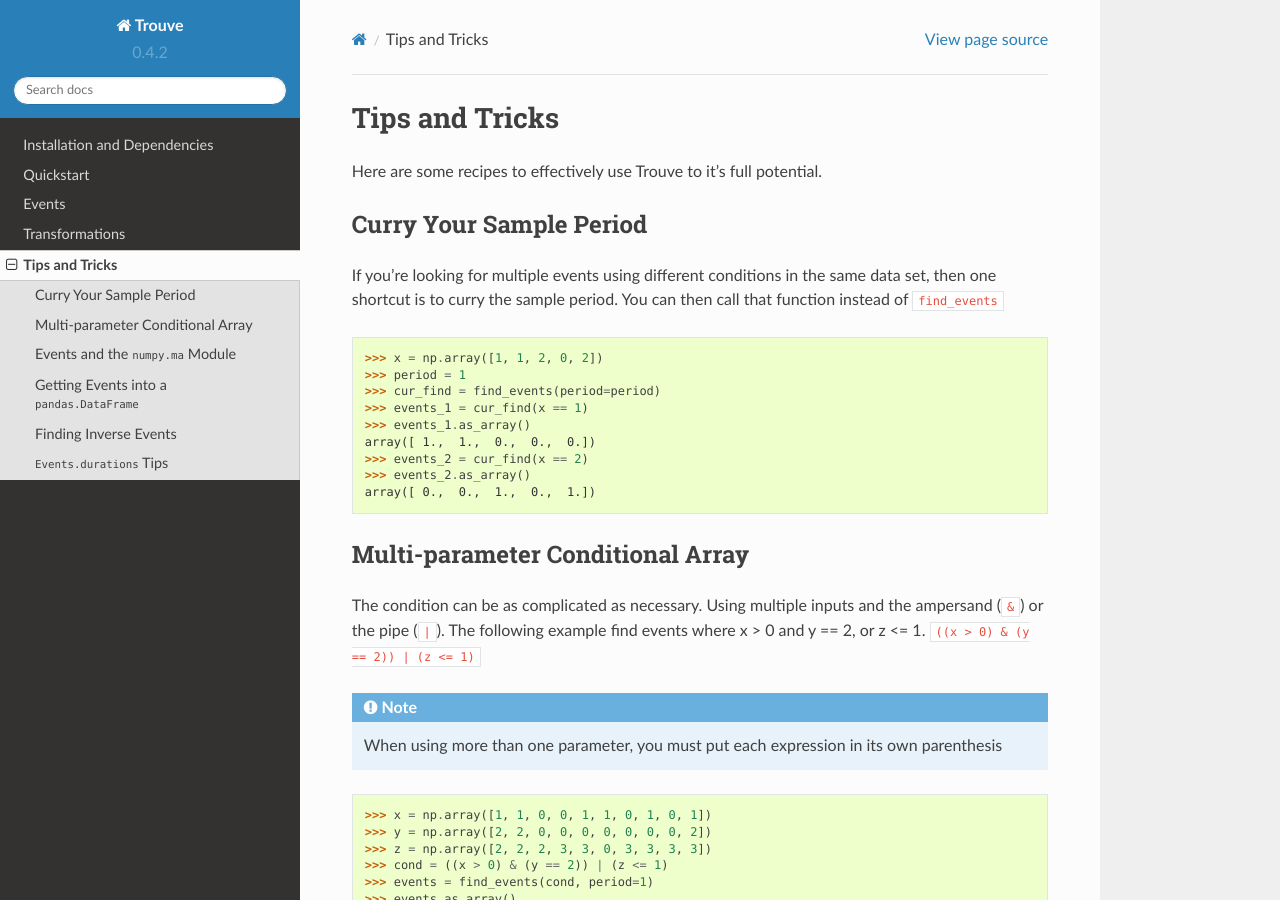
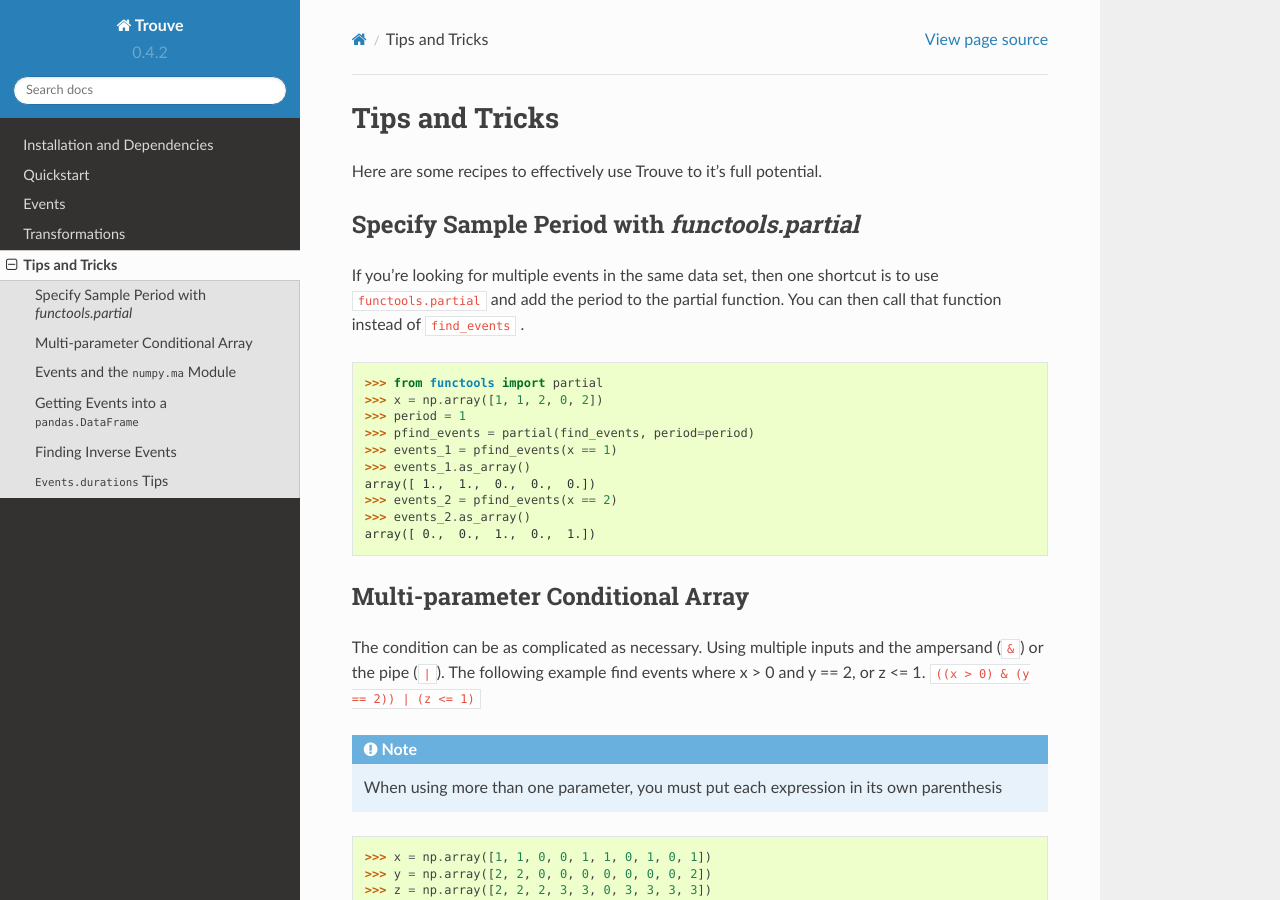
Before and after one commit to rwhitt2049/trouve, a Sphinx documentation site: the page built from docs/tips_and_tricks.rst, in a window 1280 px wide and 900 px high. Built offline with Sphinx 7.4.7 and the Read the Docs theme 2.0.0, drawn with Linux system fonts in a browser that asks for light colours.

Commit message:
Remove curry(find_events). Make period a keyword argument
Moved period to a keyword argument. Make access pattern for multiple events a partial event specifying period.

Update tips_and_tricks.rst with partial function method

```diff
--- a/docs/tips_and_tricks.rst
+++ b/docs/tips_and_tricks.rst
@@ -11,22 +11,23 @@
     from trouve import find_events
     from trouve.transformations import *
 
-Curry Your Sample Period
-------------------------
+Specify Sample Period with `functools.partial`
+----------------------------------------------
 
-If you're looking for multiple events using different conditions in the same data set, then
-one shortcut is to curry the sample period. You can then call that function instead of
-``find_events``
+If you're looking for multiple events in the same data set, then one shortcut is
+to use ``functools.partial`` and add the period to the partial function.
+You can then call that function instead of ``find_events`` .
 
-.. doctest:: curry
+.. doctest:: partial_period
 
+    >>> from functools import partial
     >>> x = np.array([1, 1, 2, 0, 2])
     >>> period = 1
-    >>> cur_find = find_events(period=period)
-    >>> events_1 = cur_find(x == 1)
+    >>> pfind_events = partial(find_events, period=period)
+    >>> events_1 = pfind_events(x == 1)
     >>> events_1.as_array()
     array([ 1.,  1.,  0.,  0.,  0.])
-    >>> events_2 = cur_find(x == 2)
+    >>> events_2 = pfind_events(x == 2)
     >>> events_2.as_array()
     array([ 0.,  0.,  1.,  0.,  1.])
 
```
Also changed, not shown: 1 other file.
